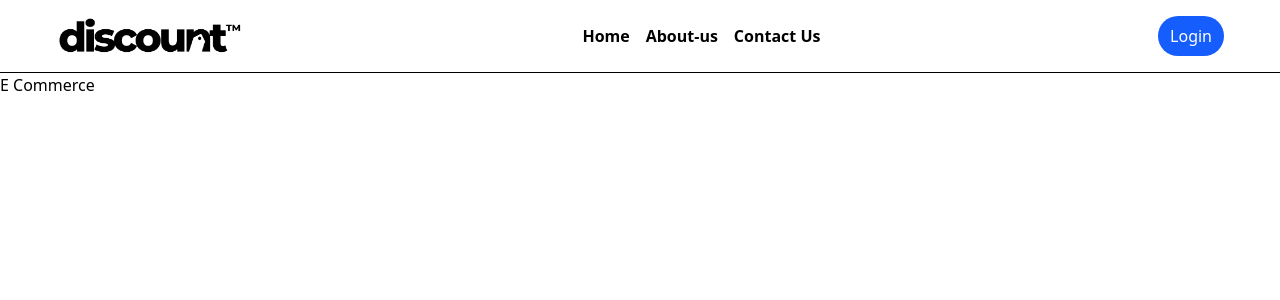
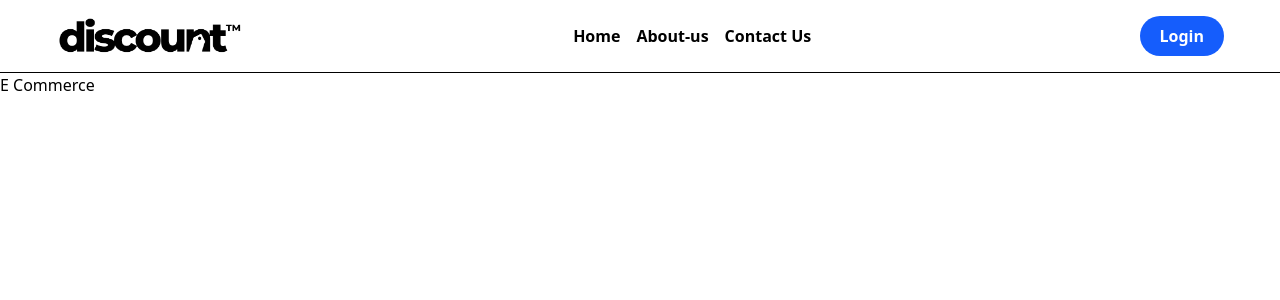
Before and after one commit to tobacoguys/fe-ecommerce, a Next.js app: page / in a window 1280 px wide. Shown: the top 300 px of the page. Built offline with nearby package versions, Linux system fonts and the light colour scheme.

Commit message:
Initialization Login page

```diff
--- a/app/auth/login/page.jsx
+++ b/app/(auth)/login/page.jsx
@@ -1,7 +1,9 @@
 export default function Login() {
     return (
         <main>
-            <h1>Login page</h1>
+            <h1>
+                Login Page
+            </h1>
         </main>
     );
 }
--- a/app/components/Header.jsx
+++ b/app/components/Header.jsx
@@ -26,7 +26,9 @@
                 })}
             </div>
             <Link href={"/login"}>
-                <button className="bg-blue-600 px-3 py-2 rounded-full text-white">Login</button>
+                <button className="bg-blue-600 px-5 font-bold py-2 rounded-full text-white">
+                    Login
+                </button>
             </Link>
         </nav>
     );
```
